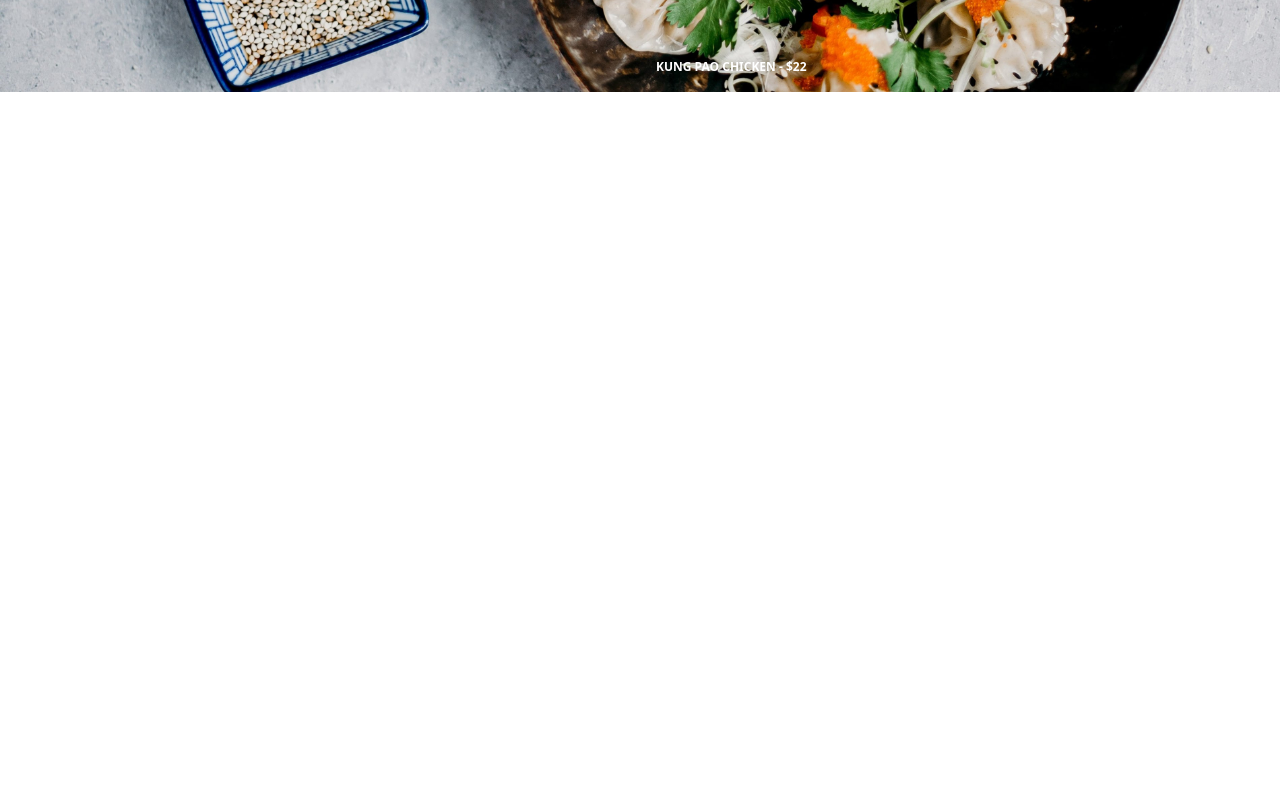
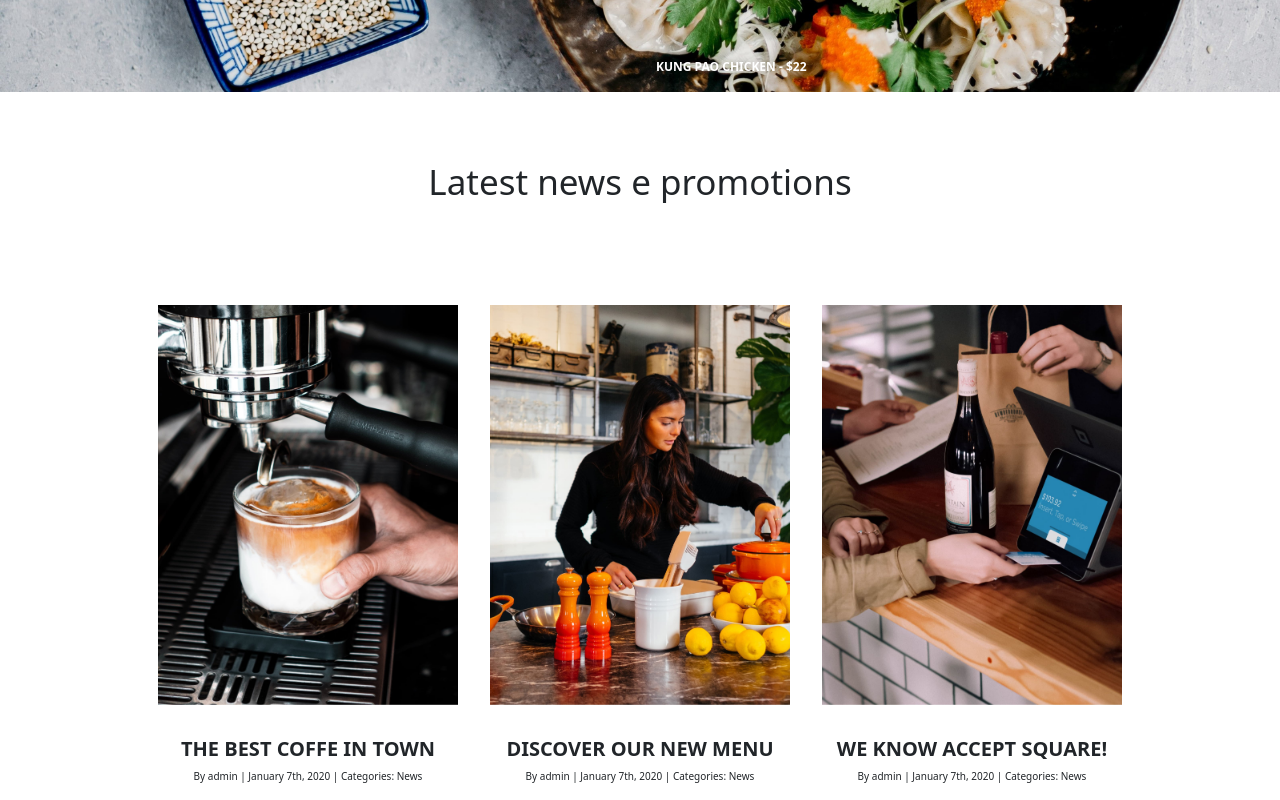
Before and after one commit to Emanuele117/proj-html-vuejs, a Vue app: page / in a window 1280 px wide. Shown: the part 4368-5168 px from the top of the page. Before the commit the page ends 4460 px from the top, so only its background shows below. Built offline with nearby package versions, Linux system fonts and the light colour scheme.

Commit message:
Sezione6 completata

```diff
--- a/src/components/Sezione6.vue
+++ b/src/components/Sezione6.vue
@@ -1,19 +1,19 @@
 <template>
-  <div class="container d-flex">
-    <div class="card">
-      <img src="../assets/blog92x.jpg" alt="cappuccino" />
-      <h2>THE BEST COFFE IN TOWN</h2>
-      <p>By admin | January 7th, 2020 |</p>
+  <div class="container d-flex justify-content-center">
+    <div class="cards">
+      <img src="../assets/blog92x.jpg" alt="cappuccino" class="img-card" />
+      <h2 class="t-card">THE BEST COFFE IN TOWN</h2>
+      <p class="p-card">By admin | January 7th, 2020 | Categories: News</p>
     </div>
-    <div class="card">
-      <img src="../assets/blog72x.jpg" alt="" />
-      <h2>DISCOVER OUR NEW MENU</h2>
-      <p></p>
+    <div class="cards">
+      <img src="../assets/blog72x.jpg" alt="" class="img-card" />
+      <h2 class="t-card">DISCOVER OUR NEW MENU</h2>
+      <p class="p-card">By admin | January 7th, 2020 | Categories: News</p>
     </div>
-    <div class="card">
-      <img src="../assets/blog82x.jpg" alt="" />
-      <h2>WE KNOW ACCEPT SQUARE!</h2>
-      <p></p>
+    <div class="cards">
+      <img src="../assets/blog82x.jpg" alt="" class="img-card" />
+      <h2 class="t-card">WE KNOW ACCEPT SQUARE!</h2>
+      <p class="p-card">By admin | January 7th, 2020 | Categories: News</p>
     </div>
   </div>
 </template>
@@ -23,4 +23,20 @@ export default {};
 </script>
 
 <style lang="scss">
+.img-card {
+  height: 400px;
+  width: 300px;
+  object-fit: cover;
+  margin: 1rem;
+}
+.t-card {
+  font-size: 20px;
+  font-weight: bold;
+  text-align: center;
+  margin-top: 1rem;
+}
+.p-card {
+  font-size: 10px;
+  text-align: center;
+}
 </style>
--- a/src/components/SiteMain.vue
+++ b/src/components/SiteMain.vue
@@ -3,11 +3,15 @@
     <Sezione1 />
     <Sezione2 />
 
-    <p class="p-critics">What critics are saying about us</p>
+    <p class="p-section">What critics are saying about us</p>
 
     <Sezione3 />
     <Sezione4 />
     <Sezione5 />
+
+    <p class="p-section">Latest news e promotions</p>
+
+    <Sezione6 />
   </div>
 </template>
 
@@ -17,6 +21,7 @@ import Sezione2 from "./Sezione2.vue";
 import Sezione3 from "./Sezione3.vue";
 import Sezione4 from "./Sezione4.vue";
 import Sezione5 from "./Sezione5.vue";
+import Sezione6 from "./Sezione6.vue";
 export default {
   components: {
     Sezione1,
@@ -24,12 +29,13 @@ export default {
     Sezione3,
     Sezione4,
     Sezione5,
+    Sezione6,
   },
 };
 </script>
 
 <style lang="scss">
-.p-critics {
+.p-section {
   text-align: center;
   font-size: 35px;
   margin-top: 4rem;
```
